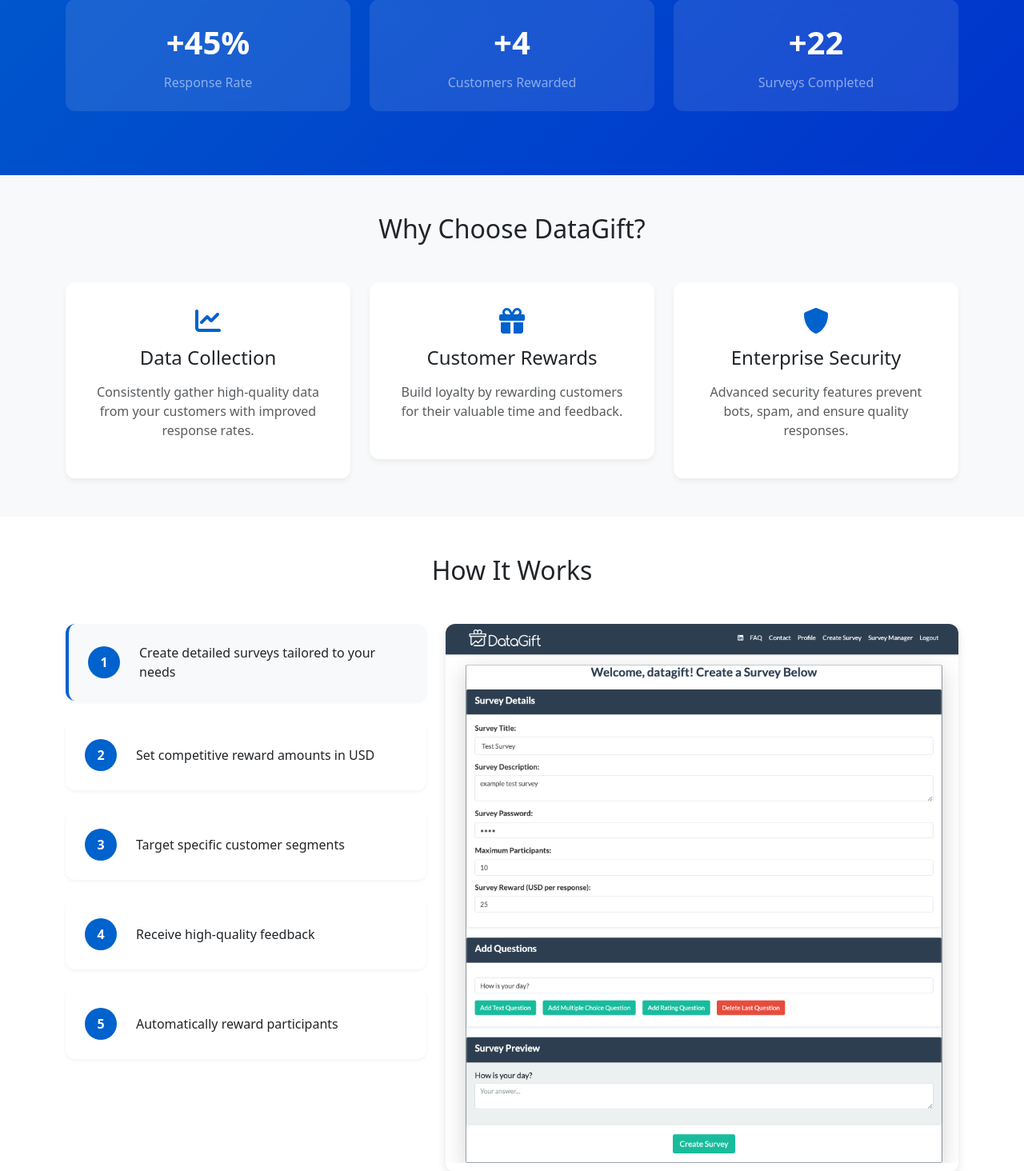
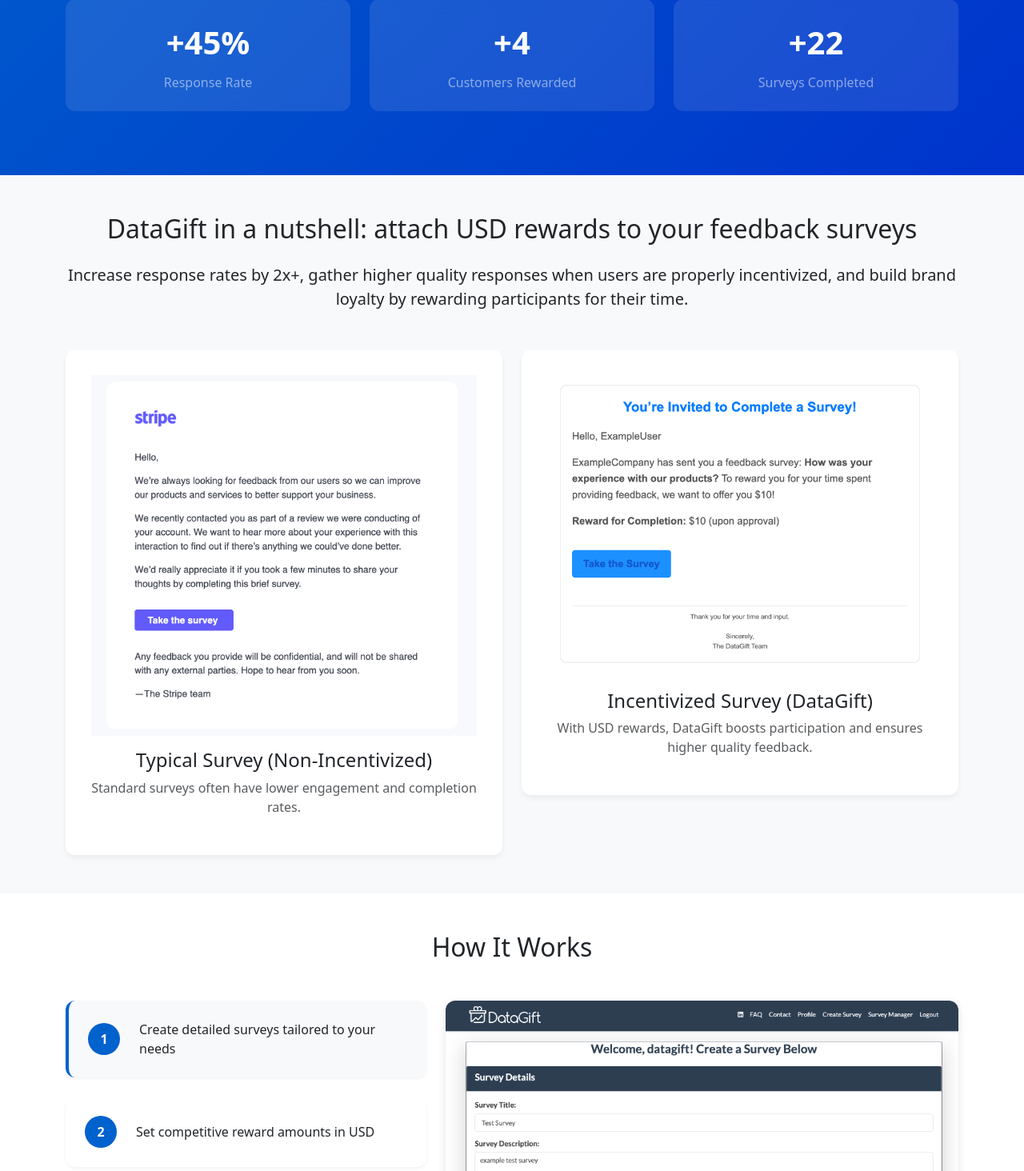
Before and after one commit to edwrand/landing, a Flask app: page / in a window 1280 px wide. Shown: the part 535-1999 px from the top of the page at 80% size. Run offline with Flask 2, Linux system fonts and the light colour scheme.

Commit message:
adding pictures to new section

```diff
--- a/templates/index.html
+++ b/templates/index.html
@@ -292,41 +292,48 @@
     <!-- Features Section -->
     <section class="py-5 bg-light">
         <div class="container">
-            <h2 class="text-center mb-5">Why Choose DataGift?</h2>
+            <!-- Main Heading -->
+            <h2 class="text-center mb-4">
+                DataGift in a nutshell: attach USD rewards to your feedback surveys
+            </h2>
+
+            <!-- Subheading / Description -->
+            <p class="text-center lead mb-5">
+                Increase response rates by 2x+, gather higher quality responses when users are
+                properly incentivized, and build brand loyalty by rewarding participants for
+                their time.
+            </p>
+
+            <!-- Two Images Side by Side -->
             <div class="row g-4">
-                <div class="col-sm-12 col-md-4">
+                <!-- Non-Incentivized Survey -->
+                <div class="col-sm-12 col-md-6">
                     <div class="feature-card">
-                        <i class="fas fa-chart-line feature-icon"></i>
-                        <h3 class="h4 mb-3">Data Collection</h3>
+                        <img src="{{ url_for('static', filename='examplesurvey.png') }}" alt="Non-Incentivized Survey"
+                            class="img-fluid" />
+                        <h3 class="h4 mt-3 mb-2">Typical Survey (Non-Incentivized)</h3>
                         <p class="text-muted">
-                            Consistently gather high-quality data from your customers with
-                            improved response rates.
+                            Standard surveys often have lower engagement and completion rates.
                         </p>
                     </div>
                 </div>
-                <div class="col-sm-12 col-md-4">
+
+                <!-- Incentivized Survey -->
+                <div class="col-sm-12 col-md-6">
                     <div class="feature-card">
-                        <i class="fas fa-gift feature-icon"></i>
-                        <h3 class="h4 mb-3">Customer Rewards</h3>
+                        <img src="{{ url_for('static', filename='datagiftsurvey.png') }}"
+                            alt="DataGift USD Incentivized Survey" class="img-fluid" />
+                        <h3 class="h4 mt-3 mb-2">Incentivized Survey (DataGift)</h3>
                         <p class="text-muted">
-                            Build loyalty by rewarding customers for their valuable time and
-                            feedback.
-                        </p>
-                    </div>
-                </div>
-                <div class="col-sm-12 col-md-4">
-                    <div class="feature-card">
-                        <i class="fas fa-shield-alt feature-icon"></i>
-                        <h3 class="h4 mb-3">Enterprise Security</h3>
-                        <p class="text-muted">
-                            Advanced security features prevent bots, spam, and ensure quality
-                            responses.
+                            With USD rewards, DataGift boosts participation and ensures higher
+                            quality feedback.
                         </p>
                     </div>
                 </div>
             </div>
         </div>
     </section>
+
 
     <!-- Updated Process Section -->
     <section class="py-5">
```
Also changed, not shown: static/datagiftsurvey.png (added), static/examplesurvey.png (added).
